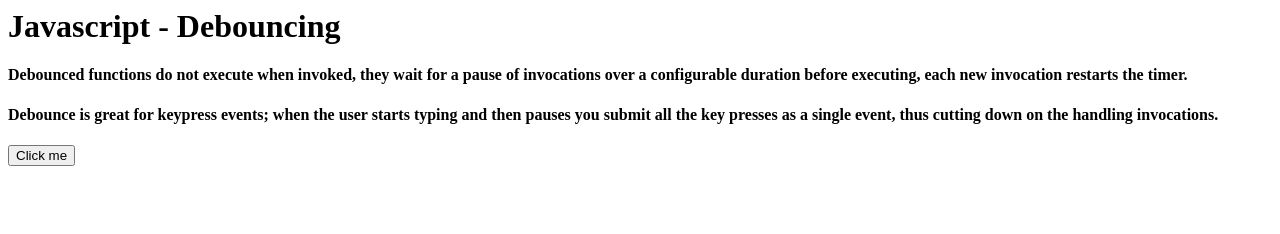
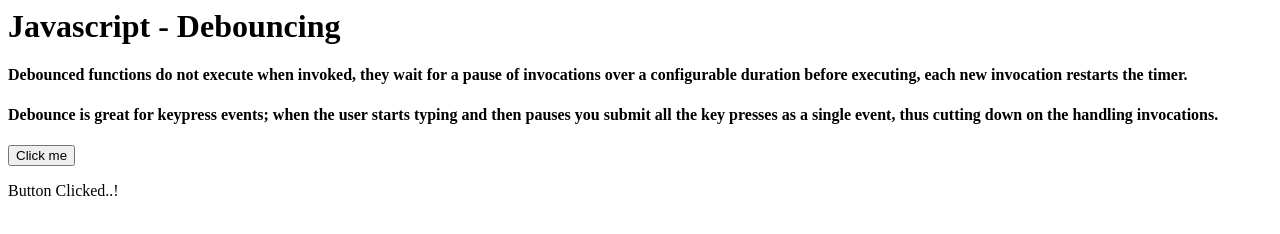
Before and after one commit to immanuala07/Learning-Javascript, a plain HTML site: page index.html in a window 1280 px wide. Both pictures are taken after a click on the button "Click me". Drawn offline with Linux system fonts and the light colour scheme.

Commit message:
added <p>

```diff
--- a/index.html
+++ b/index.html
@@ -8,6 +8,7 @@
 		<h4>Debounce is great for keypress events; when the user starts typing and then pauses you submit all the key presses as a single event, thus cutting down on the handling invocations.</h4>
 
         <button id="buttonId">Click me</button>
+		<p id="paragraphId"></p>
         <script type="text/javascript" src="./js/index.js"></script>
     </body>
 </html>
--- a/js/index.js
+++ b/js/index.js
@@ -19,5 +19,6 @@ const debounce = (fn, delay) => {
 };
 
 document.getElementById("buttonId").addEventListener("click", debounce(() => {
+	document.getElementById("paragraphId").innerHTML = "Button Clicked..!";
 	console.log("Button Clicked..!");
 }, 2000));
```
